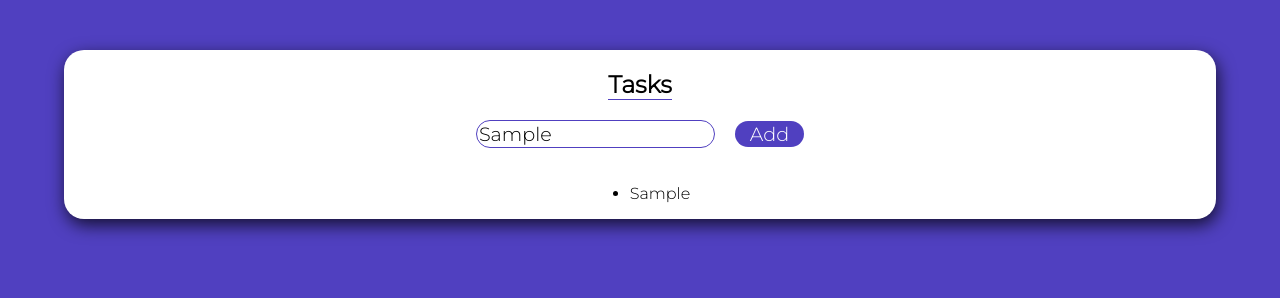
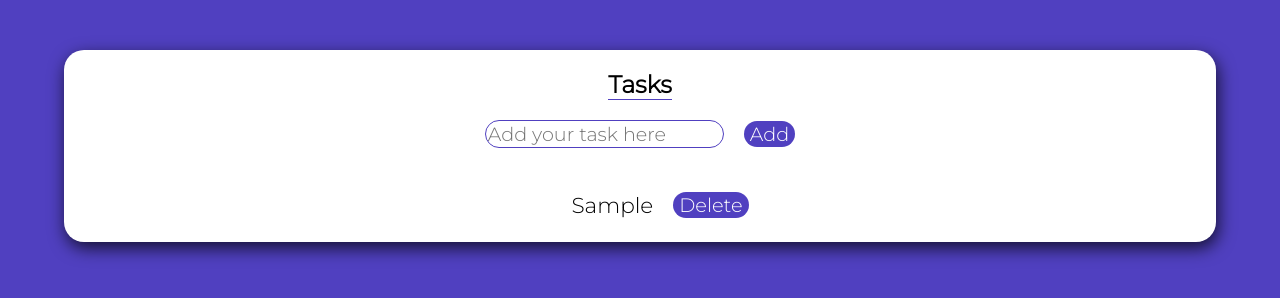
Before and after one commit to luizfelipedasilva678/task-list, a plain HTML site: page index.html in a window 1280 px wide. Both pictures are taken after typing "Sample" into the empty fields and a click on the button "Add". Drawn offline with Linux system fonts and the light colour scheme.

Commit message:
Ending programming

```diff
--- a/assets/css/style.css
+++ b/assets/css/style.css
@@ -50,7 +50,6 @@ main {
 }
 
 .tasks__control button {
-    width: 10%;
     border-radius: 20px;
     margin-left: 20px;
     background-color: var(--primary-color);
@@ -64,7 +63,24 @@ main {
     font-size: 1.2em;
 }
 
+.tasks__show ul {
+    font-size: 1.5em;
+}
 
+.tasks__show ul li{
+    font-size: .9em;
+    margin-bottom: 10px;
+    display: flex;
+    justify-content: space-between;
+}
+
+.tasks__show .delete {
+    border-radius: 20px;
+    margin-left: 20px;
+    background-color: var(--primary-color);
+    color: var(--white);
+    font-size: .9em;
+}
 
 .container p{
     line-height: 1.6em;
--- a/assets/js/main.js
+++ b/assets/js/main.js
@@ -1,13 +1,74 @@
 (function (){
     let ul = document.querySelector('.tasks');
     let input = document.querySelector('.new-task');
+    let taskValue = 0;
+
+    function createElement(elem) {
+        let element = document.createElement(elem);
+        return element;
+    }
+
+    function createText(txt) {
+        let text = document.createTextNode(txt);
+        return text;
+    }
+
+    function addAttribute(elem, attr, value) {
+        elem.setAttribute(attr, value);
+    }
+
+    function insertLiInHtml(elem, txt) {
+        let button = createElement('button');
+        let text = createText('Delete');
+
+        button.classList.add('delete');
+        button.appendChild(text);
+        elem.appendChild(txt);
+        elem.appendChild(button);
+        ul.appendChild(elem);
+    }
+
+    function removeElement(target) {
+        target.remove();
+    }
+
+    function save(tasks, targetId) {
+        localStorage.setItem(targetId, tasks);
+    }
+
+    function remove(targetId) {
+        localStorage.removeItem(targetId);
+    }
 
     document.addEventListener('click', function (e) {
 
         if(e.target.className === 'add') {
-            let li = document.createElement('li');
-            li.innerHTML = input.value;
-            ul.appendChild(li);
+            if(input.value !== '') {
+                save(input.value, taskValue);
+                let DOMElement = createElement('li');
+                addAttribute(DOMElement, 'id', taskValue++);
+                let txt = createText( localStorage.getItem(DOMElement.getAttribute('id')) );
+                insertLiInHtml(DOMElement, txt);
+                input.value = '';
+            } else {
+                alert('Please enter a value');
+            }
+        }
+
+        if(e.target.className === 'delete') {
+            removeElement(e.target.parentNode);
+            remove(e.target.parentNode.id);
+        }
+    })
+
+    window.addEventListener('load', function(){
+        if(localStorage.length > 0) {
+            Object.keys(localStorage).forEach(function(value){
+                let DOMElement = createElement('li');
+                addAttribute(DOMElement, 'id', value);
+                let txt = createText( localStorage.getItem(value) );
+                insertLiInHtml(DOMElement, txt);
+            });
         }
     })
 })();
```
